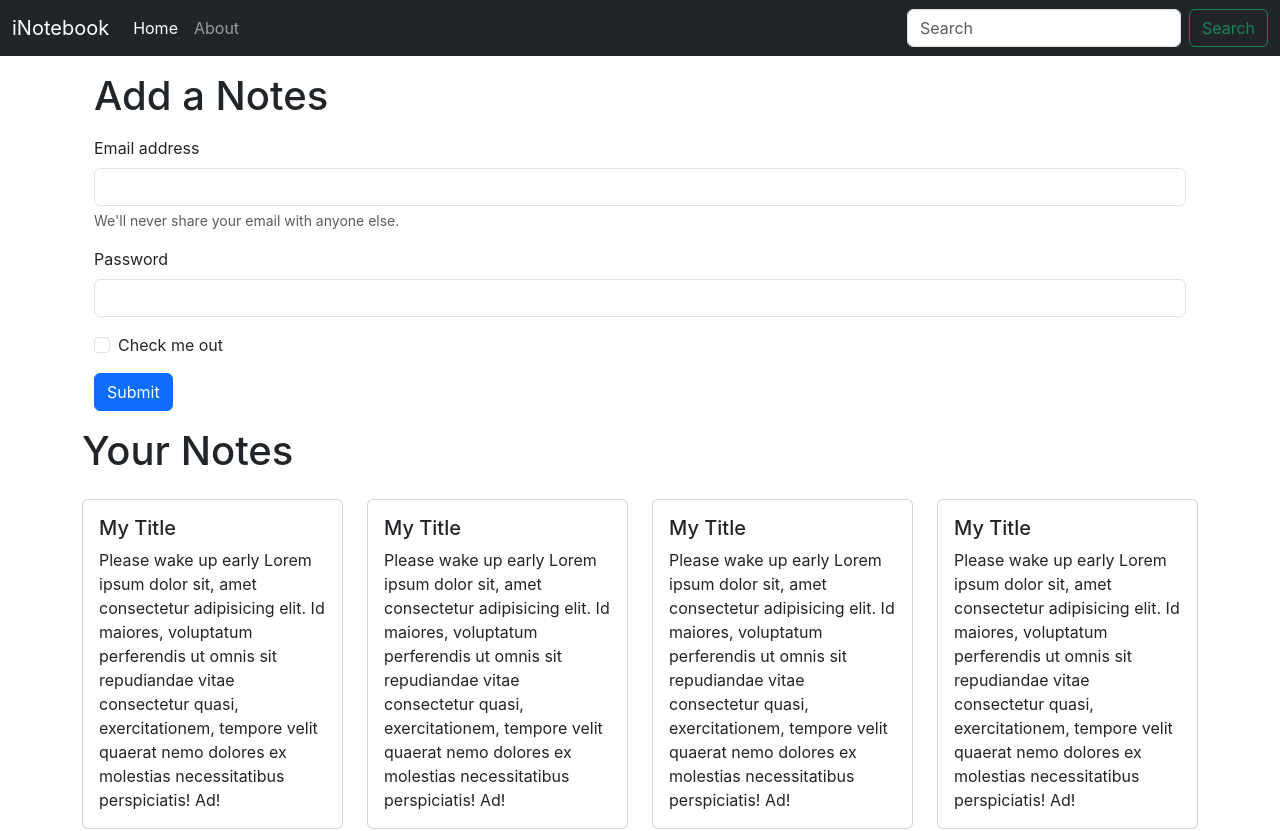
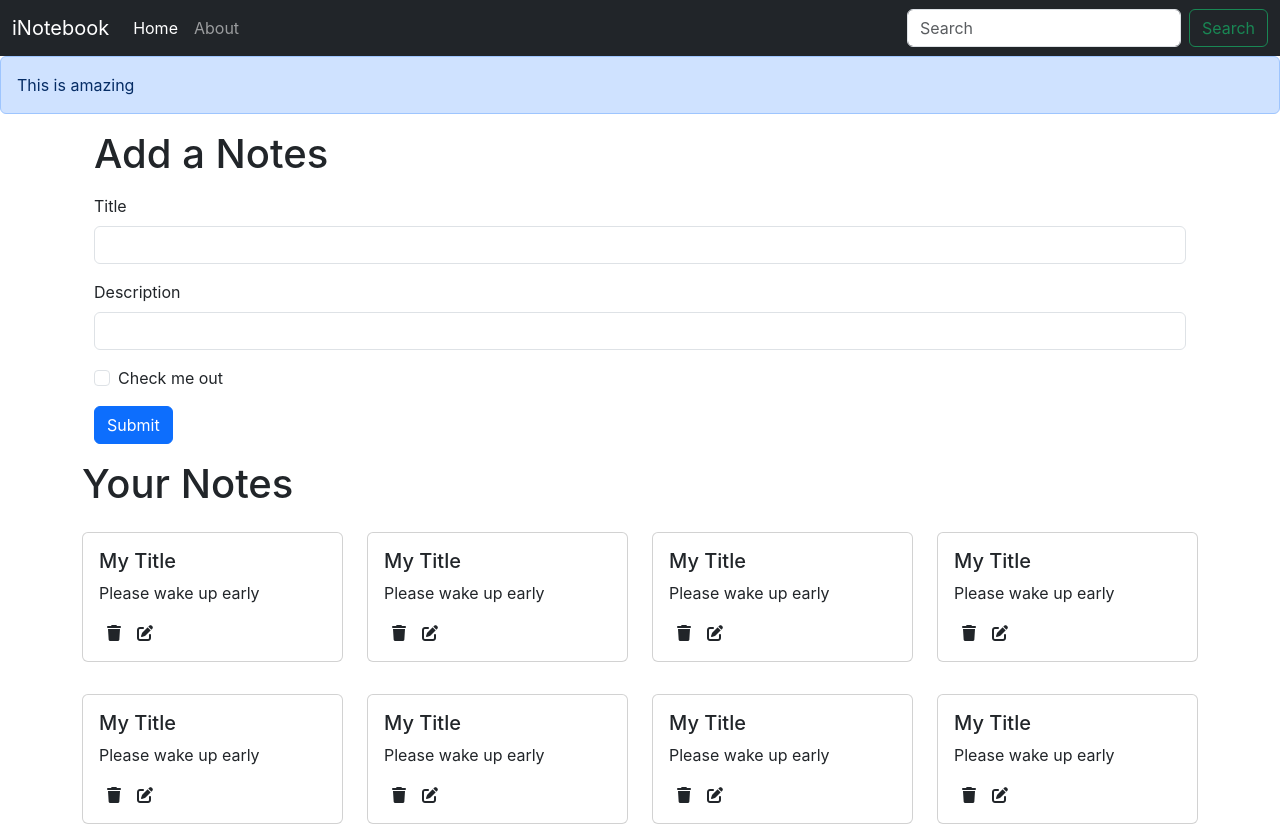
Before and after one commit to RahulSharma-1799/inotebook, a React (Create React App) app: page / in a window 1280 px wide. Shown: the top 831 px of the page. Built offline with nearby package versions, Linux system fonts and the light colour scheme.

Commit message:
Adding client side AddNote

```diff
--- a/public/index.html
+++ b/public/index.html
@@ -22,6 +22,7 @@
   <body>
     <noscript>You need to enable JavaScript to run this app.</noscript>
     <div id="root"></div>
+    <script src="https://kit.fontawesome.com/f7d21b6639.js" crossorigin="anonymous"></script>
     <script
       src="https://cdn.jsdelivr.net/npm/@popperjs/core@2.11.8/dist/umd/popper.min.js"
       integrity="sha384-I7E8VVD/ismYTF4hNIPjVp/Zjvgyol6VFvRkX/vR+Vc4jQkC+hVqc2pM8ODewa9r"
--- a/src/App.js
+++ b/src/App.js
@@ -4,12 +4,14 @@
 import Home from "./components/Home";
 import About from "./components/About";
 import NoteState from "./context/notes/NoteState";
+import Alert from "./components/Alert";
 function App() {
   return (
     <>
       <NoteState>
         <Router>
           <Navbar />
+          <Alert message="This is amazing"/>
           <div className="container">
             <Routes>
               <Route exact path="/" element={<Home />} />
--- /dev/null
+++ b/src/components/AddNote.js
@@ -0,0 +1,62 @@
+import React, { useContext, useState } from "react";
+import noteContext from "../context/notes/noteContext";
+
+const AddNote = () => {
+  const context = useContext(noteContext);
+    const { addNote } = context;
+    const[note,setNote]=useState({title:"",description:"",tag:"default"})
+    const handleClick = (e) => {
+        e.preventDefault();
+        addNote(note.title,note.description,note.tag);
+     };
+    const onChange = (e) => {
+        setNote({...note,[e.target.name]:e.target.value});
+    }
+  return (
+    <div className="container my-3">
+      <h1>Add a Notes</h1>
+      <form className="my-3">
+        <div className="mb-3">
+          <label htmlFor="title" className="form-label">
+            Title
+          </label>
+          <input
+            type="text"
+            className="form-control"
+            id="title"
+            name="title"
+            aria-describedby="emailHelp"
+            onChange={onChange}
+          />
+        </div>
+        <div className="mb-3">
+          <label htmlFor="description" className="form-label">
+            Description
+          </label>
+          <input
+            type="text"
+            className="form-control"
+            id="description"
+            name="description"
+            onChange={onChange}
+          />
+        </div>
+        <div className="mb-3 form-check">
+          <input
+            type="checkbox"
+            className="form-check-input"
+            id="exampleCheck1"
+          />
+          <label className="form-check-label" htmlFor="exampleCheck1">
+            Check me out
+          </label>
+        </div>
+        <button type="submit" className="btn btn-primary" onClick={handleClick}>
+          Submit
+        </button>
+      </form>
+    </div>
+  );
+};
+
+export default AddNote;
--- /dev/null
+++ b/src/components/Alert.js
@@ -0,0 +1,13 @@
+import React from 'react'
+
+const Alert = (props) => {
+  return (
+    <div>
+      <div className="alert alert-primary" role="alert">
+         {props.message}
+      </div>
+    </div>
+  );
+}
+
+export default Alert
--- a/src/components/Home.js
+++ b/src/components/Home.js
@@ -4,49 +4,7 @@
 const Home = () => {
   return (
     <div>
-      <div className="container my-3">
-        <h1>Add a Notes</h1>
-        <form className="my-3">
-          <div className="mb-3">
-            <label htmlFor="exampleInputEmail1" className="form-label">
-              Email address
-            </label>
-            <input
-              type="email"
-              className="form-control"
-              id="exampleInputEmail1"
-              aria-describedby="emailHelp"
-            />
-            <div id="emailHelp" className="form-text">
-              We'll never share your email with anyone else.
-            </div>
-          </div>
-          <div className="mb-3">
-            <label htmlFor="exampleInputPassword1" className="form-label">
-              Password
-            </label>
-            <input
-              type="password"
-              className="form-control"
-              id="exampleInputPassword1"
-            />
-          </div>
-          <div className="mb-3 form-check">
-            <input
-              type="checkbox"
-              className="form-check-input"
-              id="exampleCheck1"
-            />
-            <label className="form-check-label" htmlFor="exampleCheck1">
-              Check me out
-            </label>
-          </div>
-          <button type="submit" className="btn btn-primary">
-            Submit
-          </button>
-        </form>
-      </div>
-      <Notes/>
+      <Notes />
     </div>
   );
 };
--- a/src/components/Noteitem.js
+++ b/src/components/Noteitem.js
@@ -7,12 +7,9 @@
       <div className="card my-3">
         <div className="card-body">
           <h5 className="card-title">{note.title}</h5>
-          <p className="card-text">
-            {note.description} Lorem ipsum dolor sit, amet consectetur
-            adipisicing elit. Id maiores, voluptatum perferendis ut omnis sit
-            repudiandae vitae consectetur quasi, exercitationem, tempore velit
-            quaerat nemo dolores ex molestias necessitatibus perspiciatis! Ad!
-          </p>
+          <p className="card-text">{note.description}</p>
+          <i className="fa-solid fa-trash mx-2"></i>
+          <i className="fa-solid fa-pen-to-square mx-2"></i>
         </div>
       </div>
     </div>
--- a/src/components/Notes.js
+++ b/src/components/Notes.js
@@ -1,18 +1,21 @@
-import React from "react";
-import { useContext } from "react";
+import React,{useContext} from "react";
 import noteContext from "../context/notes/noteContext";
 import Noteitem from "./Noteitem";
+import AddNote from "./AddNote";
 
 const Notes = () => {
   const context = useContext(noteContext);
-  const { notes, setNotes } = context;
+  const { notes,addNote} = context;
     return (
+        <>
+        <AddNote/>
         <div className="row my-3">
           <h1>Your Notes</h1>
           {notes.map((note) => {
-          return <Noteitem note={note} />;
+            return <Noteitem key={note._id} note={note} />;
           })}
         </div>
+      </>
     );
 };
 
--- a/src/context/notes/NoteState.js
+++ b/src/context/notes/NoteState.js
@@ -30,7 +30,7 @@
         __v: 0,
       },
       {
-        _id: "6480587a7589633a02f384a4",
+        _id: "6480587a7589633a02dsf384a4",
         user: "647f17d456d78d643e86cfd8",
         title: "My Title",
         description: "Please wake up early",
@@ -39,7 +39,7 @@
         __v: 0,
       },
       {
-        _id: "6480587a7589633a02f384a4",
+        _id: "6480587a75896gd33a02f384a4",
         user: "647f17d456d78d643e86cfd8",
         title: "My Title",
         description: "Please wake up early",
@@ -48,7 +48,7 @@
         __v: 0,
       },
       {
-        _id: "6480587a7589633a02f384a4",
+        _id: "6480587a7589as633a02f384a4",
         user: "647f17d456d78d643e86cfd8",
         title: "My Title",
         description: "Please wake up early",
@@ -57,7 +57,7 @@
         __v: 0,
       },
       {
-        _id: "6480587a7589633a02f384a4",
+        _id: "6480587a7589633afd02f384a4",
         user: "647f17d456d78d643e86cfd8",
         title: "My Title",
         description: "Please wake up early",
@@ -66,7 +66,7 @@
         __v: 0,
       },
       {
-        _id: "6480587a7589633a02f384a4",
+        _id: "6480587a7589dsss633a02f384a4",
         user: "647f17d456d78d643e86cfd8",
         title: "My Title",
         description: "Please wake up early",
@@ -75,9 +75,34 @@
         __v: 0,
       },
     ];
-    const[notes,setNotes] =useState(notesInitial)
+
+    const [notes, setNotes] = useState(notesInitial);
+
+    //Add a Note
+    const addNote = (title, description, tag) => {
+        //TODO: API Call
+        let note = {
+        _id: "6480587a7589dsss633a02f384a4",
+        user: "647f17d456d78d643e86cfd8",
+        title: title,
+        description: description,
+        tag: tag,
+        date: "2023-06-07T10:14:18.868Z",
+        __v: 0,
+      };
+        setNotes(notes.concat(note));
+    }
+    //Delete a Note
+    const deleteNote = () => {
+
+    };
+    //Edit a Note
+    const editNote = () => {
+
+    };
+
     return (
-        <NoteContext.Provider value={{notes,setNotes}}>
+        <NoteContext.Provider value={{notes,addNote,deleteNote,editNote}}>
             {props.children}
         </NoteContext.Provider>
     )
--- a/src/index.css
+++ b/src/index.css
@@ -11,3 +11,6 @@
   font-family: source-code-pro, Menlo, Monaco, Consolas, 'Courier New',
     monospace;
 }
+i{
+  cursor: pointer;
+}
```
Lines whose indentation alone changed are shown as unchanged.
